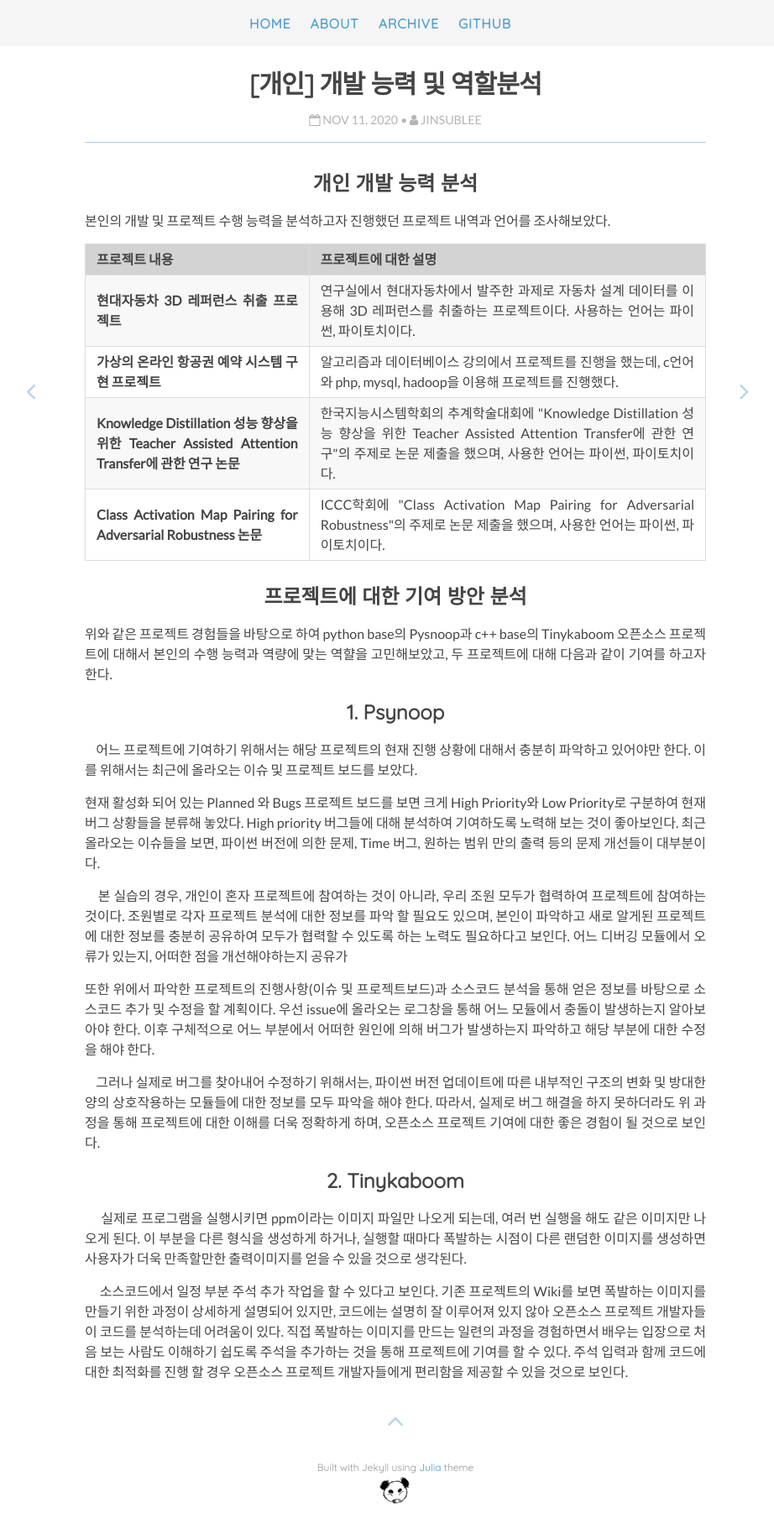
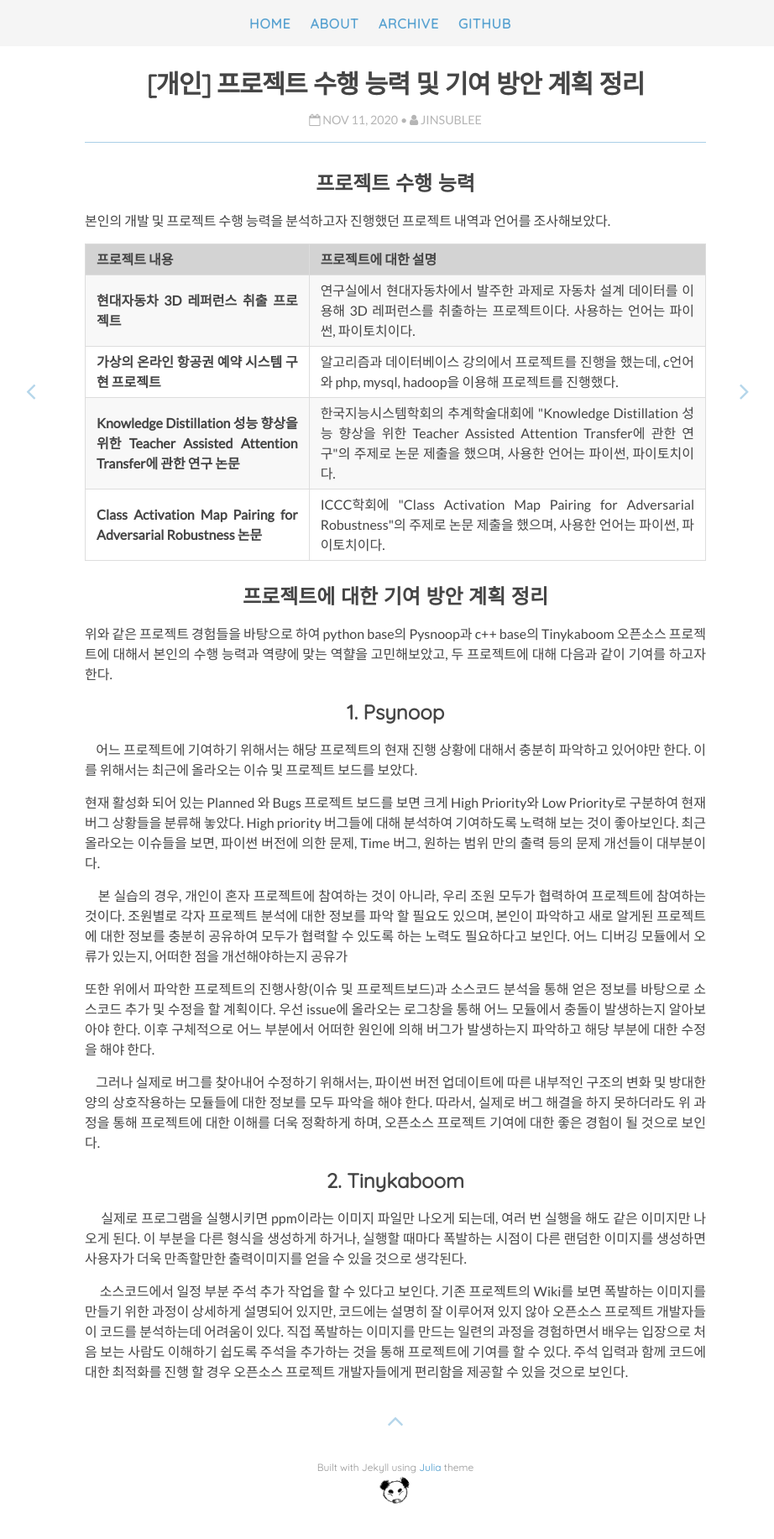
Before and after one commit to JINSUBY/jinsuby1.github.io, a Jekyll site: the page built from _posts/2020-11-11-[개인] 개발 능력 및 역할분석.md, in a window 1280 px wide. Shown: the whole page at 84% size, without its empty margins (169-1091 px from the left). Built offline with Jekyll 4.4.1, drawn with Linux system fonts in a browser that asks for light colours; nearby versions of some CDN libraries.

Commit message:
Update 2020-11-11-[개인] 개발 능력 및 역할분석.md

```diff
--- a/_posts/2020-11-11-[개인] 개발 능력 및 역할분석.md
+++ b/_posts/2020-11-11-[개인] 개발 능력 및 역할분석.md
@@ -1,13 +1,13 @@
 ---
 layout: post
-title: "[개인] 개발 능력 및 역할분석"
-description: "개발 능력 및 역할분석"
+title: "[개인] 프로젝트 수행 능력 및 기여 방안 계획 정리"
+description: "프로젝트 수행 능력 및 기여 방안 계획 정리"
 author: JinSubLee
 tags: books
-category: 프로젝트 선정
+category: 기여 방안 계획 정리
 ---
 
-## 개인 개발 능력 분석
+## 프로젝트 수행 능력
 본인의 개발 및 프로젝트 수행 능력을 분석하고자 진행했던 프로젝트 내역과 언어를 조사해보았다.
 
 <table style="width:100%" align="center">
@@ -32,7 +32,7 @@
 	<td>ICCC학회에 "Class Activation Map Pairing for Adversarial Robustness"의 주제로 논문 제출을 했으며, 사용한 언어는 파이썬, 파이토치이다.</td>
 </tr></table>
 
-## 프로젝트에 대한 기여 방안 분석
+## 프로젝트에 대한 기여 방안 계획 정리
 위와 같은 프로젝트 경험들을 바탕으로 하여 python base의 Pysnoop과 c++ base의 Tinykaboom 오픈소스 프로젝트에 대해서 본인의 수행 능력과 역량에 맞는 역햘을 고민해보았고, 두 프로젝트에 대해 다음과 같이 기여를 하고자 한다.
 
 ## 1. Psynoop
```
